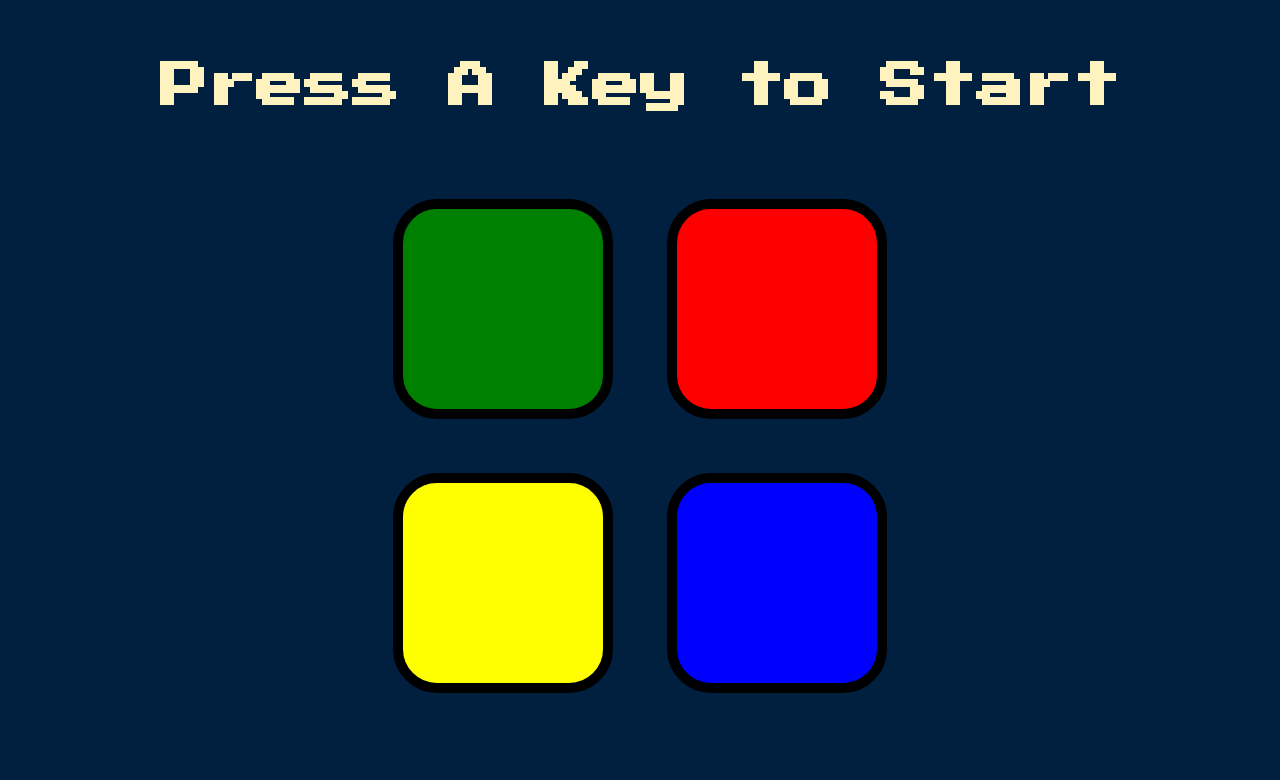
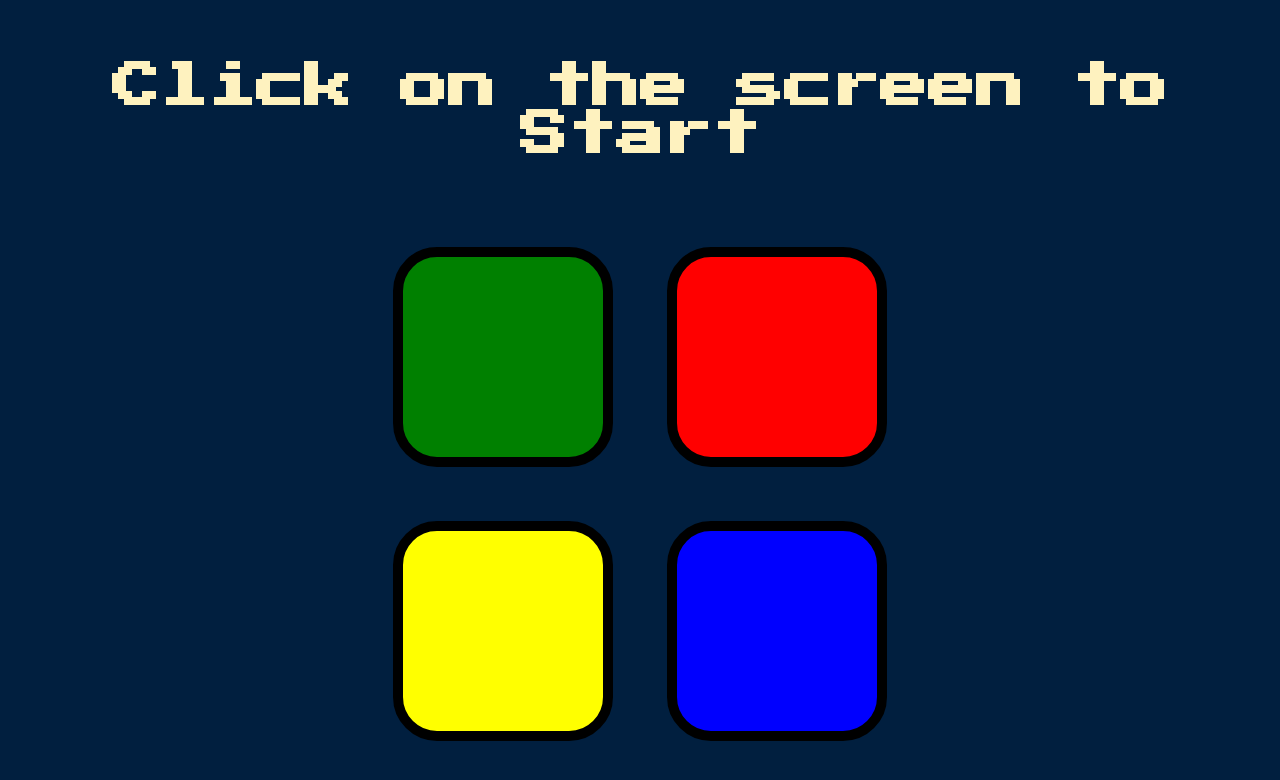
Before and after one commit to RavirajWadnerkar/Simon-Game, a plain HTML site: page index.html in a window 1280 px wide. Drawn offline with nearby package versions, Linux system fonts and the light colour scheme.

Commit message:
Update index.html

```diff
--- a/index.html
+++ b/index.html
@@ -9,7 +9,7 @@
 </head>
 
 <body>
-  <h1 id="level-title">Press A Key to Start</h1>
+  <h1 id="level-title">Click on the screen to Start</h1>
   <div class="container">
     <div lass="row">
 
```
